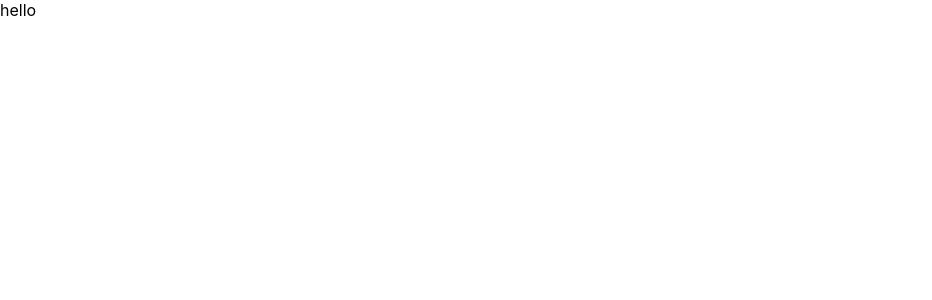
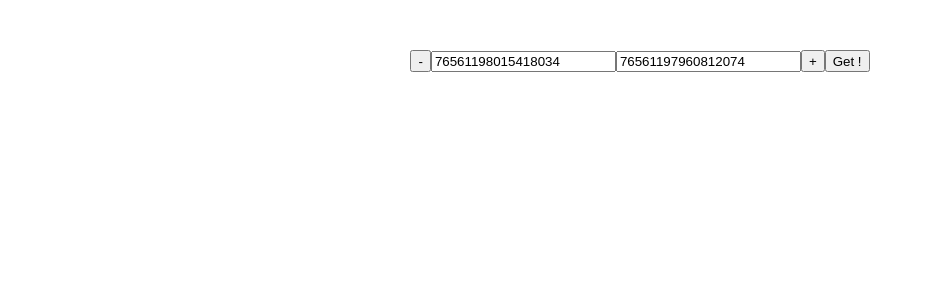
Before and after one commit to AnthonyBerisha/steam2gether-react, a React (Create React App) app: page / in a window 1280 px wide. Shown: the top 300 px of the page, without its empty margins (0-932 px from the left). Built offline with nearby package versions, Linux system fonts and the light colour scheme.

Commit message:
basic components and structure

```diff
--- a/package.json
+++ b/package.json
@@ -6,6 +6,7 @@
     "@testing-library/jest-dom": "^5.11.4",
     "@testing-library/react": "^11.1.0",
     "@testing-library/user-event": "^12.1.10",
+    "axios": "^0.21.0",
     "react": "^17.0.1",
     "react-dom": "^17.0.1",
     "react-scripts": "4.0.1",
--- a/src/App.css
+++ b/src/App.css
@@ -0,0 +1,10 @@
+.App {
+    padding: 50px;
+}
+
+.player-container {
+    width: 100%;
+    display: flex;
+    flex-direction: row;
+    justify-content: center;
+}
--- a/src/App.js
+++ b/src/App.js
@@ -1,11 +1,89 @@
-import './App.css';
+import React, { Component } from 'react'
+import './App.css'
 
-function App() {
-  return (
-    <div className="App">
-      hello
-    </div>
-  );
+import axios from 'axios'
+
+import Player from './Player/Player'
+import Button from './Button'
+
+class App extends Component {
+  state = {
+    amountOfPlayers: 2,
+    players: [
+      { id: '76561198015418034' },
+      { id: '76561197960812074' }
+    ]
+  }
+
+  playerChangehandler (event, index) {
+    let player = this.state.players[index]
+    player.id = event.target.value
+
+    let players = this.state.players
+    players[index] = player
+
+    this.setState({ players })
+  }
+
+  requestAllPlayers () {
+    let playersId = ''
+    this.state.players.forEach(p => {
+      playersId += (p.id + ',')
+    })
+
+    axios.get('https://steam2gether-server.vercel.app/user/' + playersId)
+      .then(res => {
+        console.log(res)
+
+      })
+      .catch(err => {
+        console.log(err)
+      })
+
+    let players = this.state.players
+
+    this.setState({ players })
+  }
+
+  generateInputs () {
+    let inputs = []
+    for (let i = 0; i < this.state.amountOfPlayers; i++) {
+      inputs.push(<Player playerChangeHandler={(event) => this.playerChangehandler(event, i)}
+                          playerRef={this.state.players[i].id}
+                          key={i}
+      ></Player>)
+    }
+
+    return inputs
+  }
+
+  clickButtonHandler (type) {
+    let players = this.state.players
+
+    if (type === 'less' && this.state.amountOfPlayers > 2) {
+      players.pop()
+      this.setState({ amountOfPlayers: this.state.amountOfPlayers - 1 })
+    } else if (type === 'more') {
+      this.setState({ amountOfPlayers: this.state.amountOfPlayers + 1 })
+      players.push({ id: '', data: '' })
+    }
+    this.setState({ players: players })
+  }
+
+  render () {
+
+    return (
+      <div className="App">
+        <div className='player-container'>
+          <Button clickButtonHandler={() => this.clickButtonHandler('less')}>-</Button>
+          {this.generateInputs()}
+          <Button clickButtonHandler={() => this.clickButtonHandler('more')}>+</Button>
+
+          <button onClick={this.requestAllPlayers.bind(this)}>Get !</button>
+        </div>
+      </div>
+    )
+  }
 }
 
-export default App;
+export default App
--- /dev/null
+++ b/src/Button.js
@@ -0,0 +1,11 @@
+import React from 'react'
+
+const Button = (props) => {
+  return (
+    <button className='button-wrapper' onClick={props.clickButtonHandler}>
+      {props.children}
+    </button>
+  )
+}
+
+export default Button
--- /dev/null
+++ b/src/Player/Player.js
@@ -0,0 +1,20 @@
+import React, { Component } from 'react'
+
+import PlayerCard from './PlayerCard'
+
+class Player extends Component {
+
+  render () {
+    return (
+      <div className='player'>
+        <input onChange={this.props.playerChangeHandler}
+               onBlur={this.props.playerRequest}
+               value={this.props.playerRef}
+        />
+        <PlayerCard></PlayerCard>
+      </div>
+    )
+  }
+}
+
+export default Player
--- /dev/null
+++ b/src/Player/PlayerCard.js
@@ -0,0 +1,13 @@
+import React, { Component } from 'react'
+
+class PlayerCard extends Component {
+  render () {
+    return (
+      <div>
+
+      </div>
+    )
+  }
+}
+
+export default PlayerCard
```
Also changed, not shown: src/Game/GamesList.js (added), 1 other file (tests, documents, lock files or other folders).
